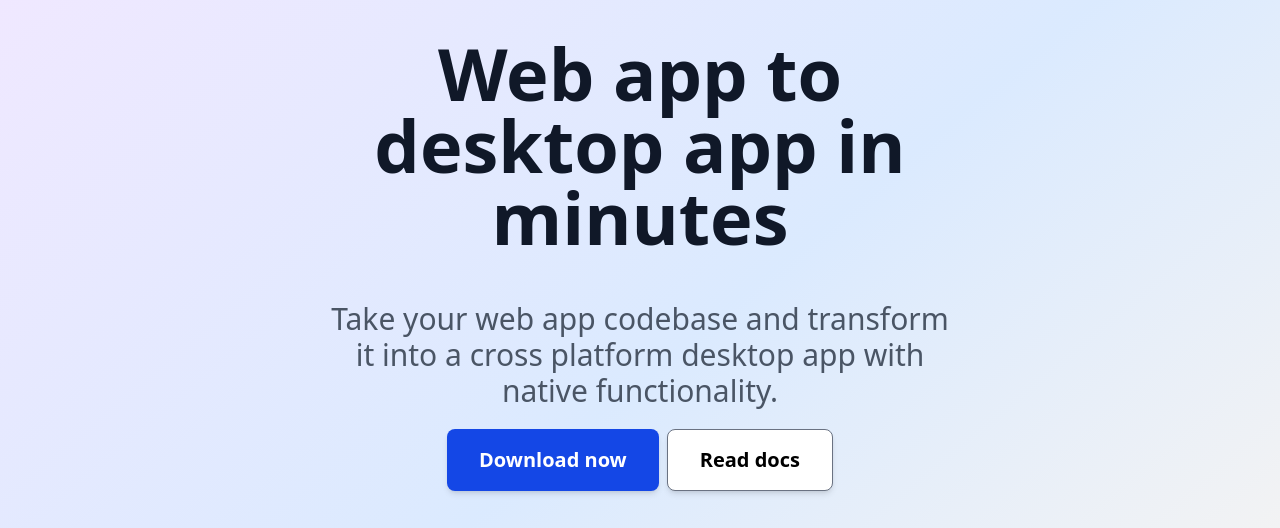
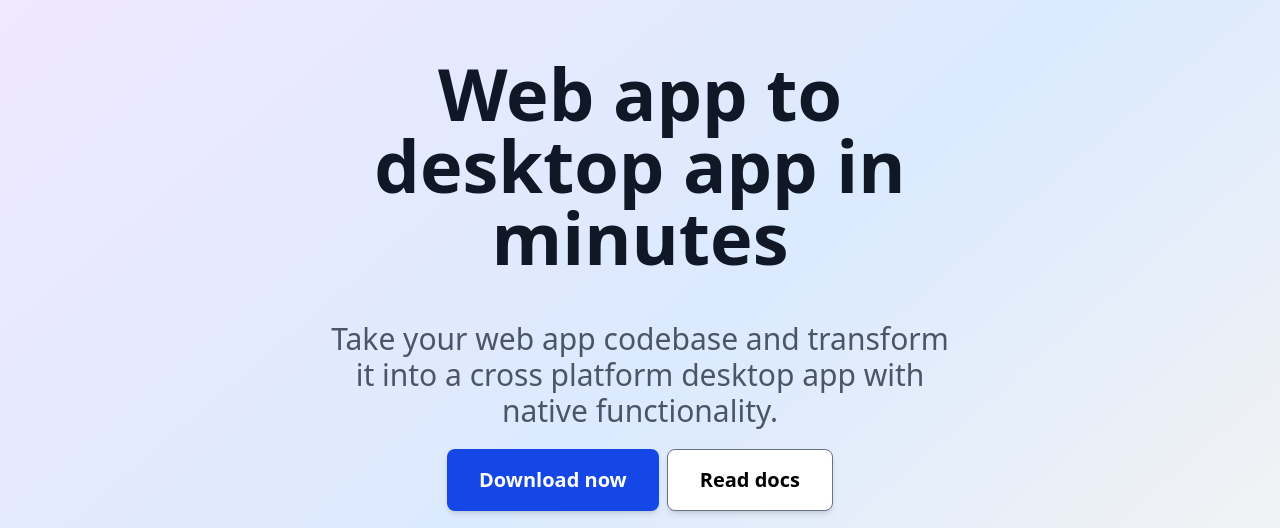
Before and after one commit to devStormAkash/ToDesktop-Responsive-UI-Clone, a website: page index.html in a window 1280 px wide. Shown: the part 225-753 px from the top of the page. Drawn offline with Linux system fonts and the light colour scheme.

Commit message:
Adjust margin for text section in index.html

```diff
--- a/index.html
+++ b/index.html
@@ -109,7 +109,7 @@
     </div>
 
 
-    <div id="text" class="mx-3 flex flex-col items-center gap-6 text-gray-900">
+    <div id="text" class="mx-3 mt-5 md:mt-8 flex flex-col items-center gap-6 text-gray-900">
       <h1 class="text-4xl font-bold sm:text-7xl sm:w-1/2">Web app to desktop app in minutes</h1>
       <p class="font-normal text-gray-600 sm:text-3xl sm:w-1/2 sm:mt-6">Take your web app codebase and transform it into a cross platform desktop app with
         native functionality.</p>
```
